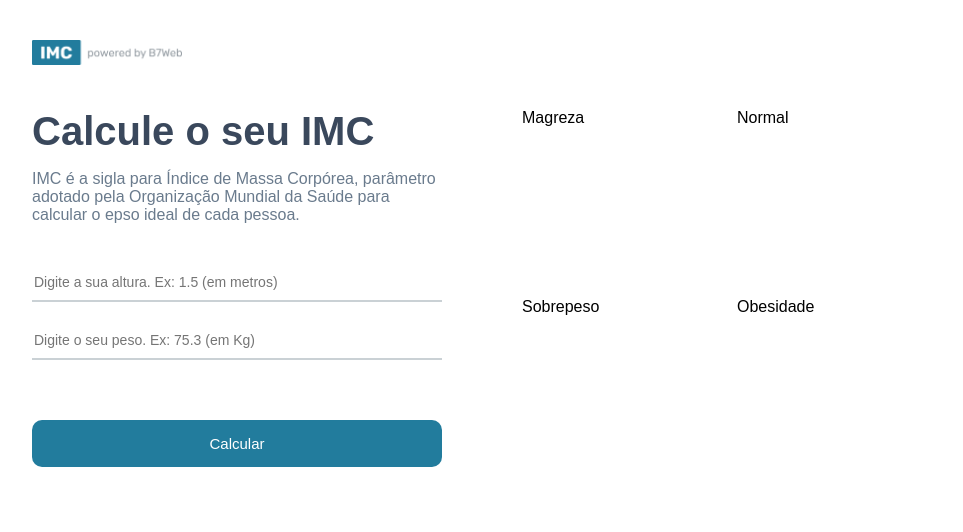
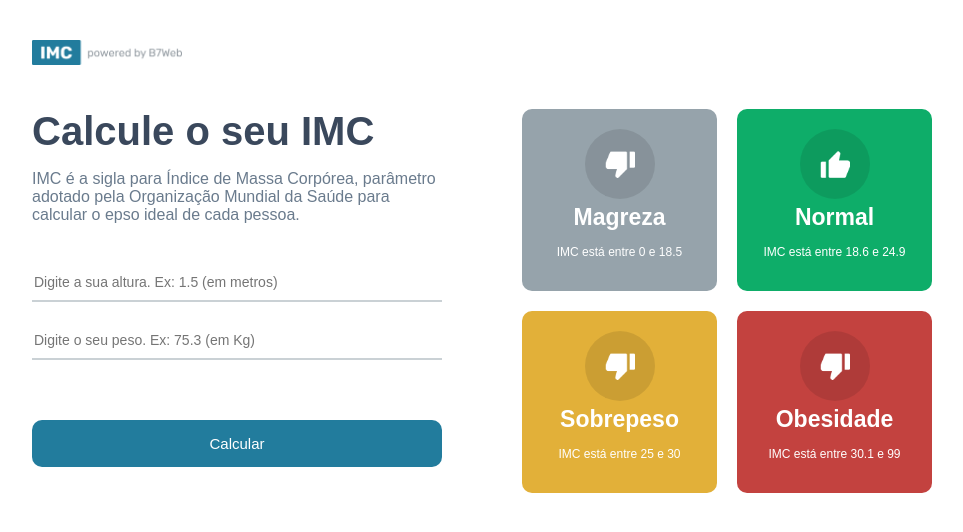
Before and after one commit to JuFML/react-imc-calc, a React (Create React App) app: page / in a window 1280 px wide. Shown: the top 532 px of the page, without its empty margins (158-1121 px from the left). Built offline with nearby package versions, Linux system fonts and the light colour scheme.

Commit message:
(feat): GridItem

```diff
--- a/src/components/GridItem/GridItem.js
+++ b/src/components/GridItem/GridItem.js
@@ -1,9 +1,16 @@
+import style from './GridItem.module.css'
+import upImage from '../../assets/up.png'
+import downImage from '../../assets/down.png'
+
 function GridItem({item}) {
     return (
-        <>
-            <div>{item.title}</div>
-            {/* <p>IMC está entre {item.imc[0]} e {item.imc[1]}</p> */}
-        </>
+        <div className={style.grid__main} style={{backgroundColor: item.color}}>
+            <div className={style.grid__icon}>
+                <img src={item.icon === "up" ? upImage : downImage} alt="" width= "30px"/>
+            </div>
+            <div className={style.grid__title}>{item.title}</div>
+            <p className={style.grid__paragraph}>IMC está entre {item.imc[0]} e {item.imc[1]}</p>
+        </div>
     )
 }
 
--- a/src/components/GridItem/GridItem.module.css
+++ b/src/components/GridItem/GridItem.module.css
@@ -0,0 +1,30 @@
+.grid__main {
+    display: flex;
+    flex-direction: column;
+    justify-content: center;
+    align-items: center;
+    color: #fff;
+    border-radius: 10px;
+    padding: 20px;
+}
+
+.grid__icon {
+    width: 70px;
+    height: 70px;
+    border-radius: 50%;
+    background-color: rgba(0, 0, 0, .1);
+    display: flex;
+    justify-content: center;
+    align-items: center;
+}
+
+.grid__title {
+    font-size: 23px;
+    font-weight: bold;
+    margin-top: 5px;
+}
+
+.grid__paragraph {
+    font-size: 12px;
+    margin-top: 14px;
+}
--- a/src/components/GridItem/index.js
+++ b/src/components/GridItem/index.js
@@ -0,0 +1 @@
+export  * from '../GridItem'
```
